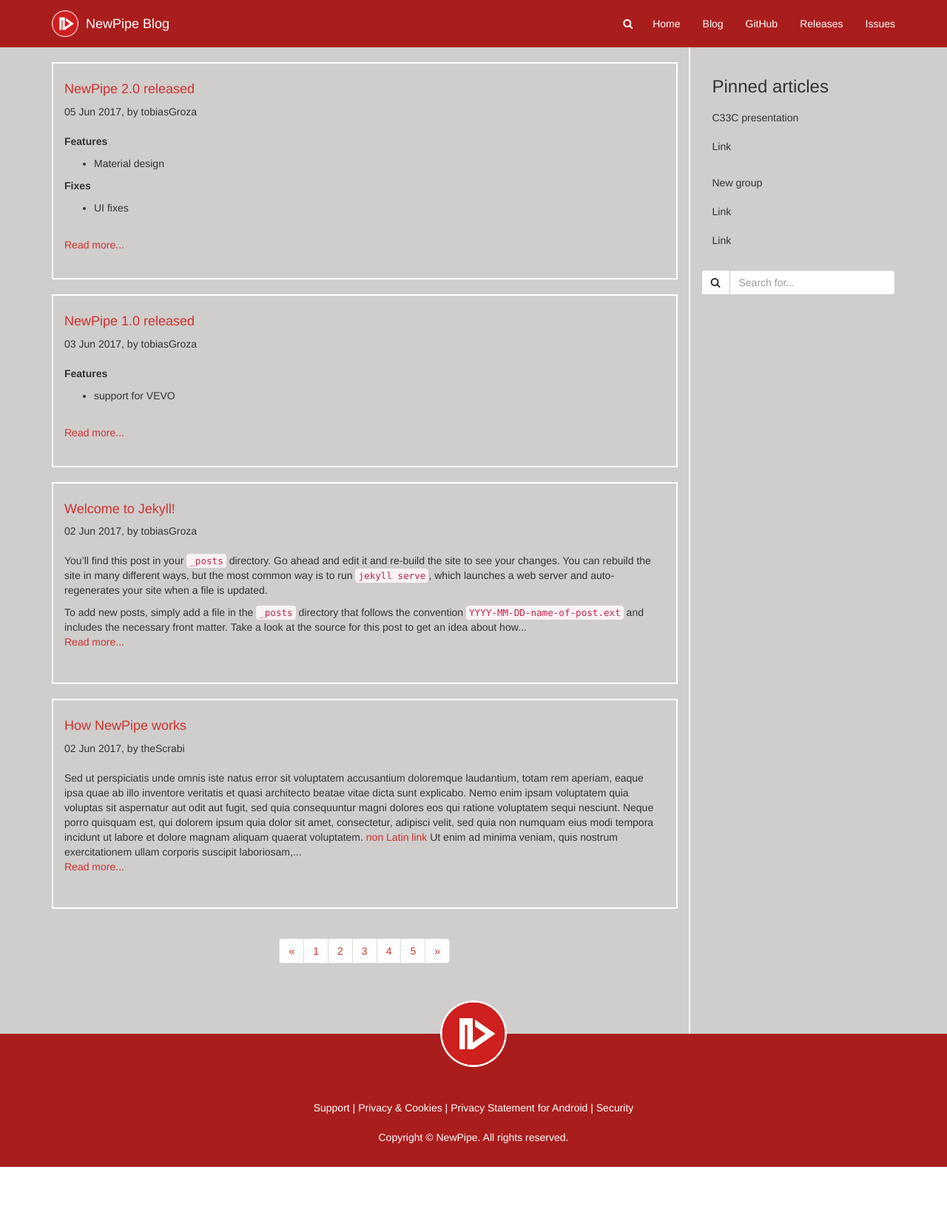
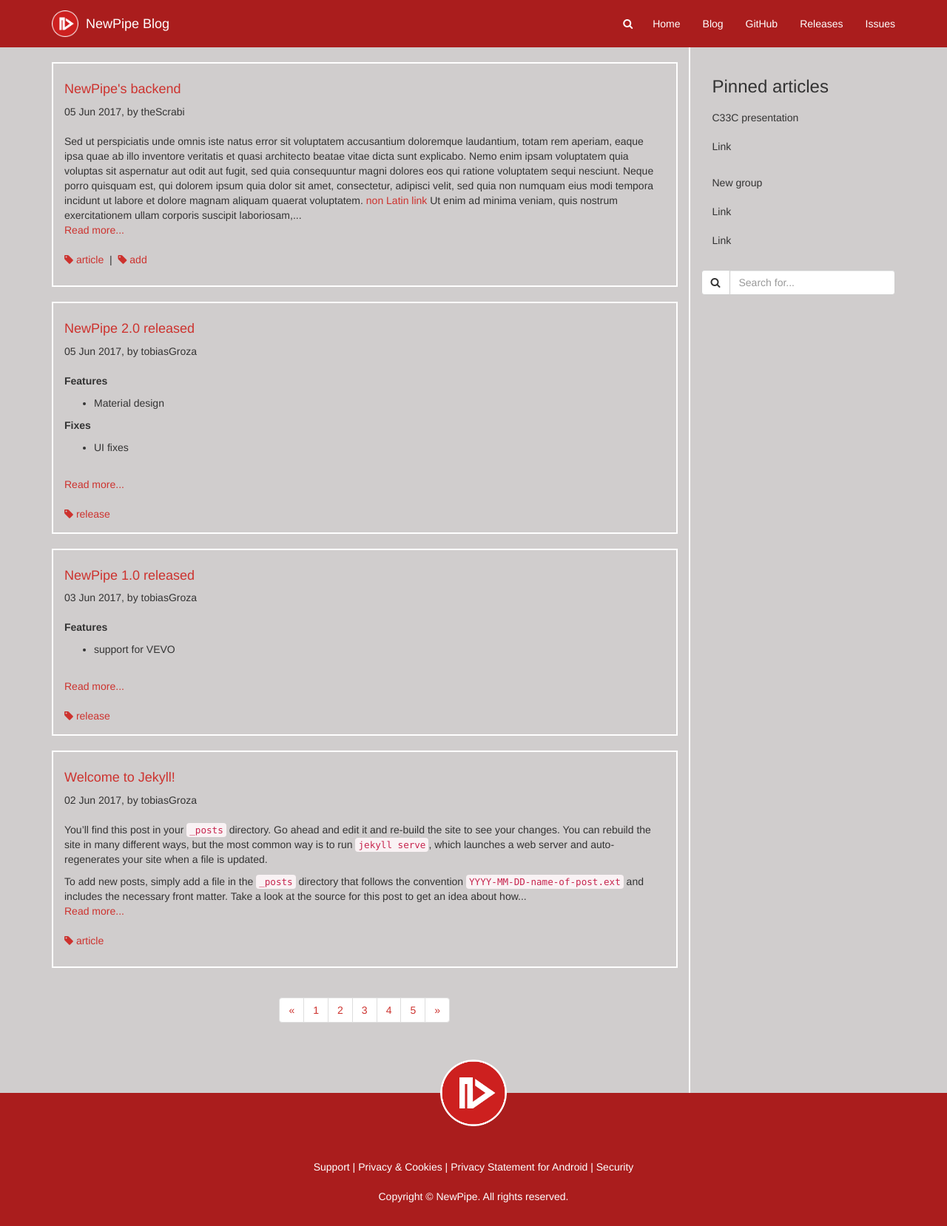
Before and after one commit to TobiGr/NewPipe-Blog, a Jekyll site: the page built from index.md, in a window 1280 px wide. Shown: the whole page at 74% size. Built offline with Jekyll 4.4.1, drawn with Linux system fonts in a browser that asks for light colours; before the commit the page ends 1578 px from its top, so only the background shows below that.

Commit message:
Add category output support Add category pages

```diff
--- /dev/null
+++ b/_layouts/temp5.html
@@ -0,0 +1,60 @@
+{% include head.html %}
+{% include nav.html %}
+
+<div class="post-collection">
+<div class="container">
+    <div class="row is-flex" >
+        <div class="col-xs-12 col-sm-8 col-md-9 border-right">
+
+            <div class="extra-space"></div>
+
+            {% for post in site.posts limit: 4 %}
+            {% assign author = site.data.people[post.author] %}
+            <!--{{ post.author }}-->
+            <div class="border-box">
+                <h4><a href="{{ BASE_PATH }}{{ post.url }}">{{ post.title }}</a></h4>
+                <span>{{ post.date | date_to_string }}, by {{ post.author }}</span><br><br>
+                {{ post.content | truncatewords:100}}<br>
+                <a href="{{ post.url }}">Read more...</a><br><br>
+                {% for category in post.categories %}
+                <a href="{{ site.baseurl/}}{{ category | slugize }}"><i class="fa fa-tag" aria-hidden="true"></i>&nbsp;{{ category }}</a>
+                {% unless forloop.last %}&nbsp;|&nbsp;{% endunless %}
+                {% endfor %}
+            </div>
+            {% endfor %}
+
+            <div class="clearfix"></div>
+
+            <nav aria-label="Page navigation" class="pagination-container text-center" >
+              <ul class="pagination">
+                <li>
+                  <a href="#" aria-label="Previous">
+                    <span aria-hidden="true">&laquo;</span>
+                  </a>
+                </li>
+                <li><a href="#">1</a></li>
+                <li><a href="#">2</a></li>
+                <li><a href="#">3</a></li>
+                <li><a href="#">4</a></li>
+                <li><a href="#">5</a></li>
+                <li>
+                  <a href="#" aria-label="Next">
+                    <span aria-hidden="true">&raquo;</span>
+                  </a>
+                </li>
+              </ul>
+            </nav>
+
+            <div class="clearfix"></div>
+
+            <div class="image-puffer"></div>
+        </div>
+
+        {% include sidebar.html %}
+
+    </div>
+</div>
+</div>
+
+{% include footer.html %}
+{% include page_end.html %}
--- /dev/null
+++ b/article.html
@@ -0,0 +1,5 @@
+---
+layout: category
+title: article
+category: article
+---
--- /dev/null
+++ b/release.html
@@ -0,0 +1,5 @@
+---
+layout: category
+title: release
+category: release
+---
--- a/style.css
+++ b/style.css
@@ -661,3 +661,6 @@
 .noTransition {
     transition: all 0s !important;
 }
+.category.post-preview {
+    margin-bottom: 15px;
+}
```
Also changed, not shown: _layouts/category.html (added, +52 -0 lines), _layouts/post.html (+8 -0 lines), _posts/2017-06-05-newpipes-backend.md (added, +10 -0 lines), index.md (+1 -1 lines).
